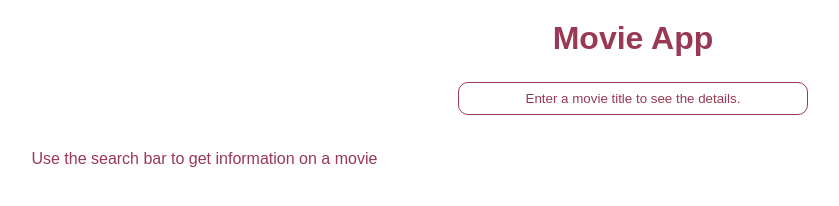
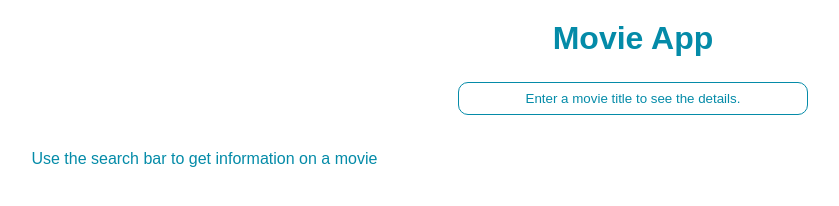
Before and after one commit to TamzinC/movie-app, a plain HTML site: page index.html in a window 1280 px wide. Shown: the whole page, without its empty margins (7-846 px from the left). Drawn offline with Linux system fonts and the light colour scheme.

Commit message:
changed colour back to original

```diff
--- a/css/style.css
+++ b/css/style.css
@@ -1,6 +1,6 @@
 /* VARIABLES */
 :root {
-    --magenta: #993955;
+    --blue: #048BA8;
     --orange: #F18F01;
 }
 
@@ -39,21 +39,21 @@ body {
 /* CUSTOM STYLES */
 h1.main-header {
     margin: 20px 0 25px;
-    color: var(--magenta);
+    color: var(--blue);
 }
 
 input.search {
     padding: 8px 15px;
     width: 350px;
     border-radius: 10px;
-    border: 1px solid var(--magenta);
+    border: 1px solid var(--blue);
     outline: none;
     margin-bottom: 35px;
     color: #555;
 }
 
 input.search::placeholder {
-    color: var(--magenta);
+    color: var(--blue);
     text-align: center;
 }
 
@@ -66,7 +66,7 @@ main {
 
 main .movie-card {
     padding: 15px 10px;
-    border: 3px solid var(--magenta);
+    border: 3px solid var(--blue);
     border-radius: 4px;
     background-position: center;
     background-size: cover;
@@ -82,7 +82,7 @@ main .movie-card > *:not(:last-child) {
 
 main p.no-search {
     grid-column: 1 / 5;
-    color: var(--magenta);
+    color: var(--blue);
 }
 
 main .movie-card h3 {
```
